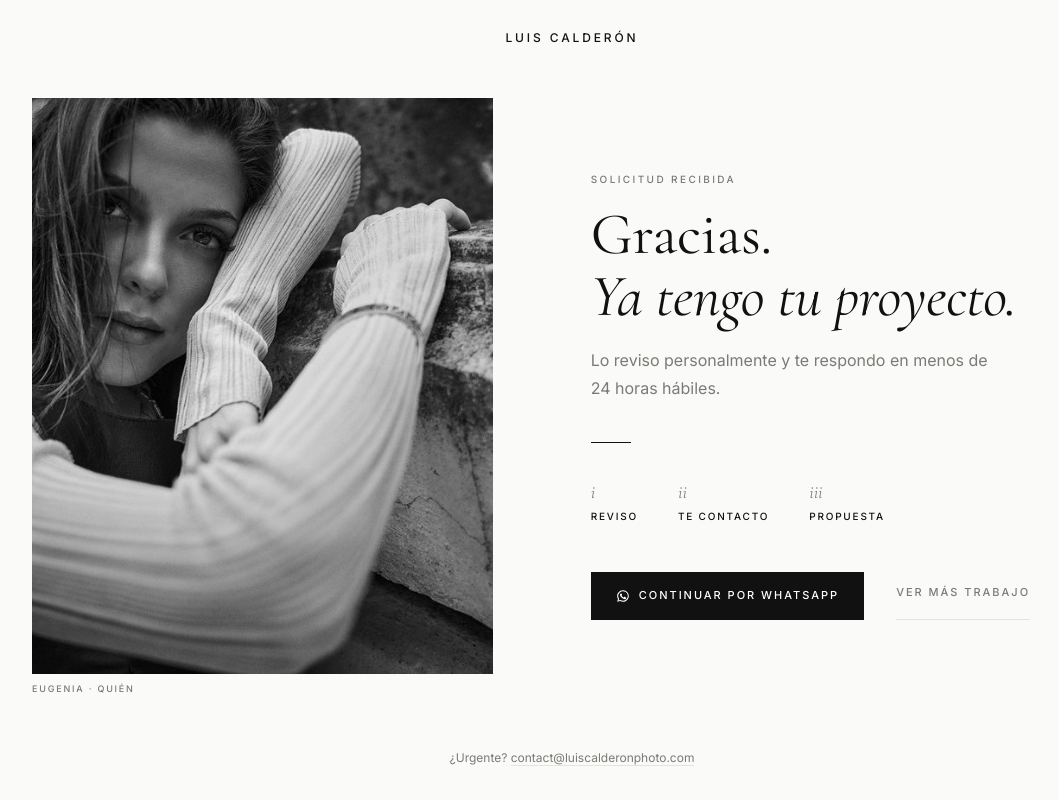
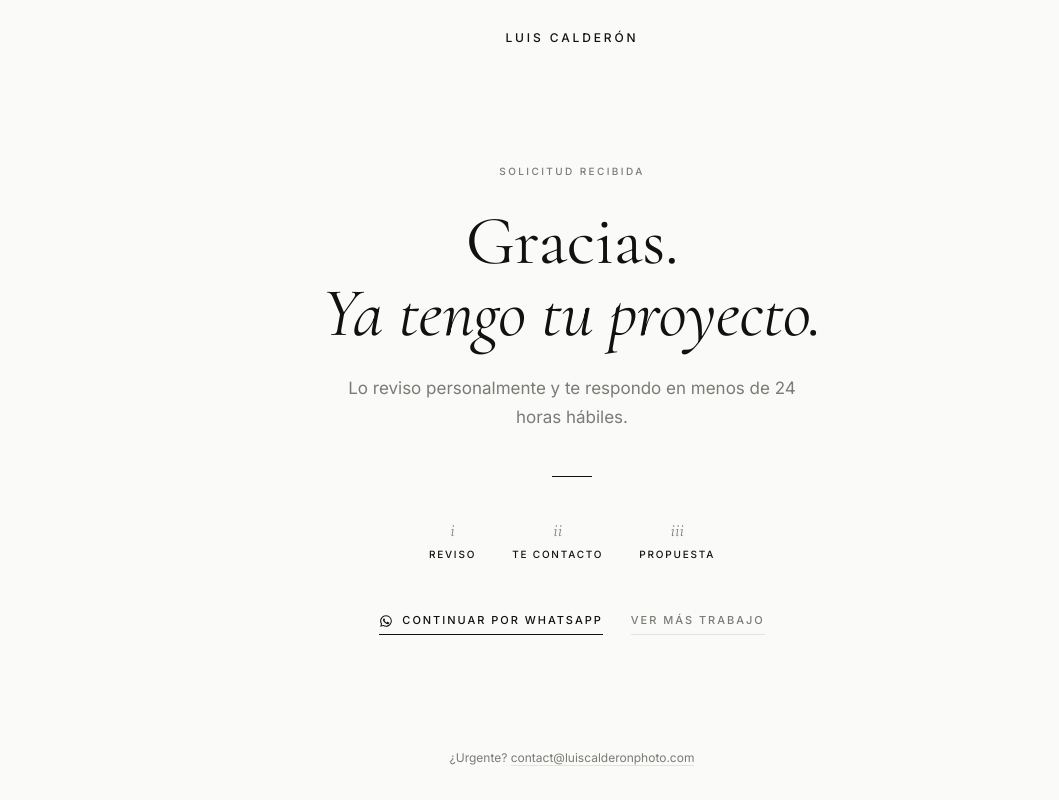
Before and after one commit to Amuleka/luis-calderon-preview, a plain HTML site: page gracias.html in a window 1280 px wide. Shown: the whole page, without its empty margins (68-1127 px from the left). Drawn offline with nearby package versions, Linux system fonts and the light colour scheme.

Commit message:
gracias v4: text only, centered, larger type on desktop
Co-Authored-By: Claude Opus 5.5 <noreply@anthropic.com>

```diff
--- a/gracias.html
+++ b/gracias.html
@@ -57,21 +57,14 @@ footer a{text-decoration:none;border-bottom:1px solid var(--line)}
   .ctas{flex-direction:column;align-items:center;gap:22px}
 }
 
-/* v3 desktop: balanced two-column editorial spread, fits one screen */
+
+/* v4: text only, centered; bigger type on desktop */
+.card{max-width:640px}
 @media (min-width:901px){
-  main{padding:clamp(32px,5vh,64px) var(--pad)}
-  .card{max-width:1080px;display:grid;grid-template-columns:minmax(0,0.9fr) minmax(0,1fr);gap:clamp(56px,7vw,112px);align-items:center;text-align:left}
-  figure{width:100%;margin:0}
-  .frame{aspect-ratio:4/5;max-height:72vh}
-  figcaption{text-align:left}
-  .label{display:block}
-  h1{font-size:clamp(48px,4.6vw,68px);margin:18px 0 20px}
-  .lead{margin:0;font-size:16px;max-width:26em}
-  .rule{margin:40px 0}
-  .next{justify-content:flex-start;gap:40px}
-  .ctas{justify-content:flex-start;gap:32px;margin-top:48px}
-  .tlink.solid{background:var(--ink);color:#fff;border:1px solid var(--ink);padding:16px 24px}
-  .tlink.solid:hover{opacity:1;background:#fff;color:var(--ink)}
+  h1{font-size:clamp(56px,5.4vw,84px);margin:22px 0 24px}
+  .lead{font-size:17px}
+  .rule{margin:44px auto}
+  .ctas{margin-top:52px}
 }
 </style>
 </head>
@@ -83,10 +76,6 @@ footer a{text-decoration:none;border-bottom:1px solid var(--line)}
 
 <main>
   <div class="card">
-    <figure>
-      <div class="frame"><img src="assets/hero/hero-desktop-eugenia-1000.jpg" srcset="assets/hero/hero-desktop-eugenia-1000.jpg 1000w, assets/hero/hero-desktop-eugenia-1500.jpg 1500w" sizes="(min-width:901px) 45vw, 56vw" alt="Retrato en blanco y negro por Luis Calderón para Quién"></div>
-      <figcaption>Eugenia · Quién</figcaption>
-    </figure>
 
     <div class="txt">
     <span class="label">Solicitud recibida</span>
@@ -102,7 +91,7 @@ footer a{text-decoration:none;border-bottom:1px solid var(--line)}
     </ol>
 
     <div class="ctas">
-      <a class="tlink solid js-wa" href="#" target="_blank" rel="noopener"><svg viewBox="0 0 24 24" fill="currentColor" aria-hidden="true"><path d="M12 2a10 10 0 0 0-8.6 15.1L2 22l5-1.3A10 10 0 1 0 12 2Zm0 18.2a8.2 8.2 0 0 1-4.2-1.2l-.3-.2-3 .8.8-2.9-.2-.3A8.2 8.2 0 1 1 12 20.2Zm4.5-6.1c-.2-.1-1.5-.7-1.7-.8-.2-.1-.4-.1-.6.1l-.8 1c-.1.2-.3.2-.5.1a6.7 6.7 0 0 1-3.3-2.9c-.3-.4.3-.4.7-1.3.1-.2 0-.3 0-.4l-.8-1.8c-.2-.5-.4-.4-.6-.4h-.5a1 1 0 0 0-.7.3 3 3 0 0 0-.9 2.2 5.2 5.2 0 0 0 1.1 2.7 11.8 11.8 0 0 0 4.5 4c1.7.7 2.3.8 3.2.6a2.7 2.7 0 0 0 1.8-1.3c.2-.4.2-.8.2-.9-.1-.1-.3-.2-.5-.3Z"/></svg>Continuar por WhatsApp</a>
+      <a class="tlink js-wa" href="#" target="_blank" rel="noopener"><svg viewBox="0 0 24 24" fill="currentColor" aria-hidden="true"><path d="M12 2a10 10 0 0 0-8.6 15.1L2 22l5-1.3A10 10 0 1 0 12 2Zm0 18.2a8.2 8.2 0 0 1-4.2-1.2l-.3-.2-3 .8.8-2.9-.2-.3A8.2 8.2 0 1 1 12 20.2Zm4.5-6.1c-.2-.1-1.5-.7-1.7-.8-.2-.1-.4-.1-.6.1l-.8 1c-.1.2-.3.2-.5.1a6.7 6.7 0 0 1-3.3-2.9c-.3-.4.3-.4.7-1.3.1-.2 0-.3 0-.4l-.8-1.8c-.2-.5-.4-.4-.6-.4h-.5a1 1 0 0 0-.7.3 3 3 0 0 0-.9 2.2 5.2 5.2 0 0 0 1.1 2.7 11.8 11.8 0 0 0 4.5 4c1.7.7 2.3.8 3.2.6a2.7 2.7 0 0 0 1.8-1.3c.2-.4.2-.8.2-.9-.1-.1-.3-.2-.5-.3Z"/></svg>Continuar por WhatsApp</a>
       <a class="tlink soft" href="./#trabajo">Ver más trabajo</a>
     </div>
     </div>
```
